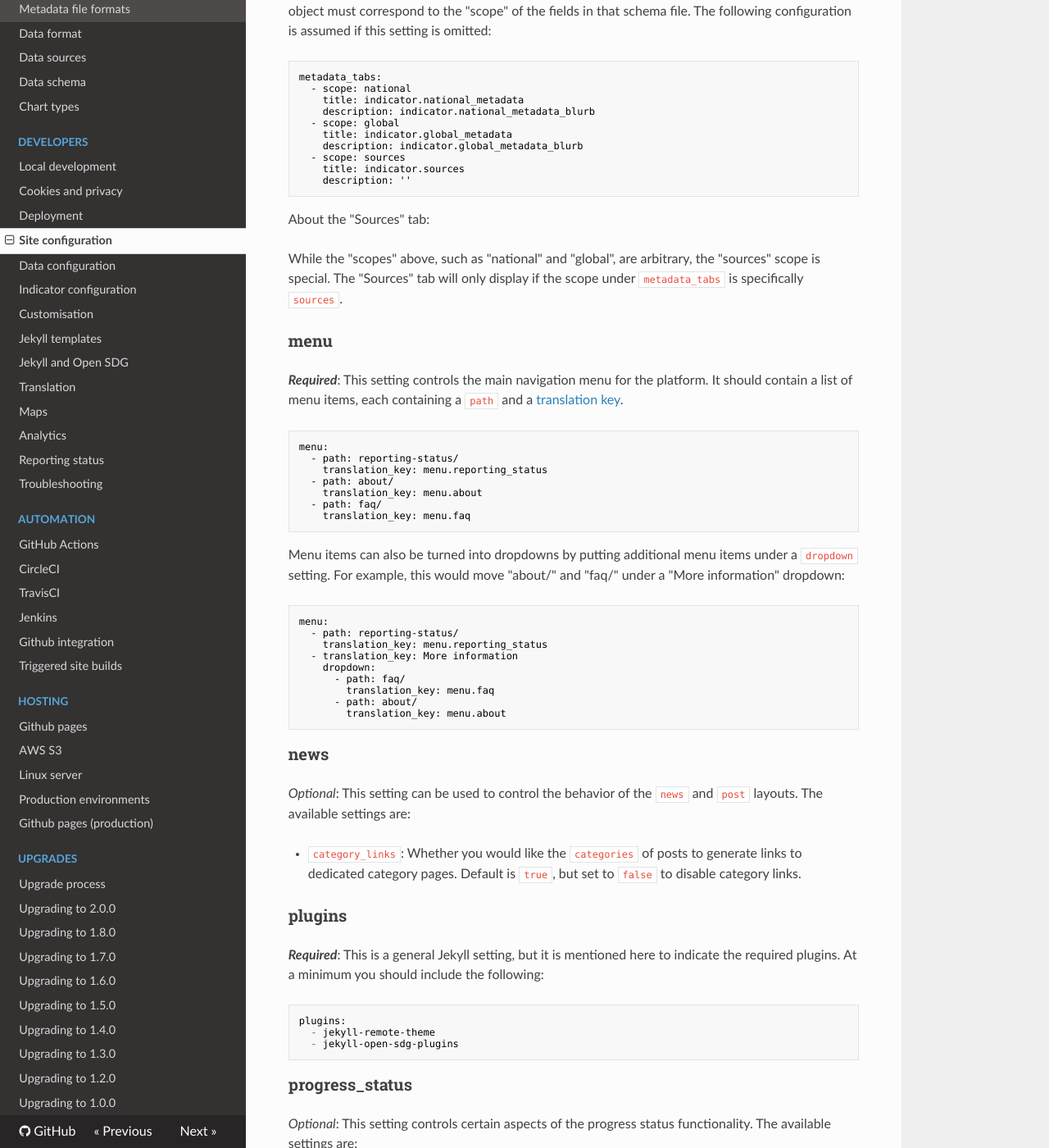
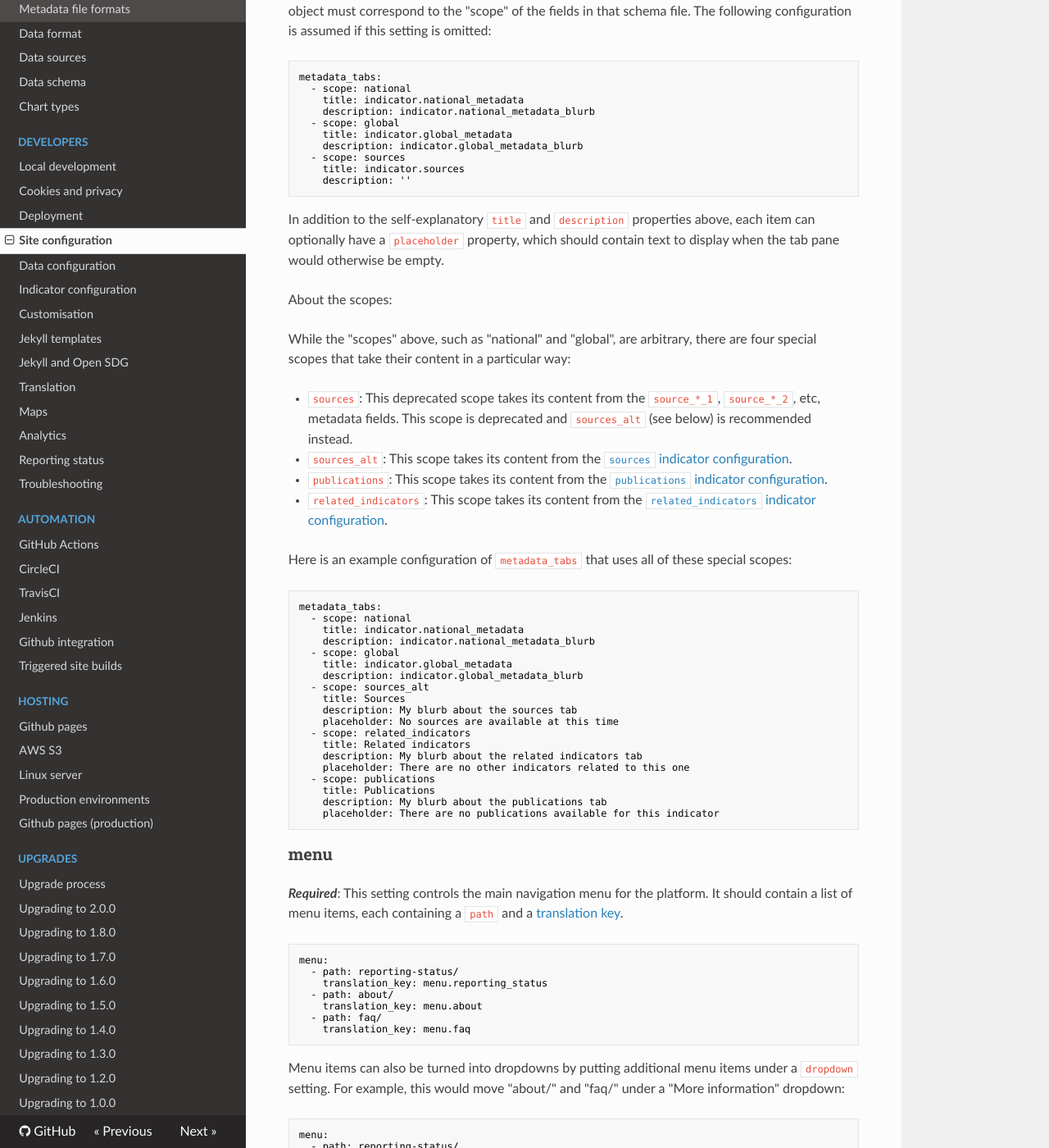
Before and after one commit to open-sdg/open-sdg, an MkDocs documentation site: the page built from docs/configuration.md, in a window 1280 px wide and 1400 px high, scrolled down 17197 px. Shown: the whole window at 82% size. Built offline with MkDocs 1.6.1, drawn with Linux system fonts in a browser that asks for light colours; nearby versions of some CDN libraries.

Commit message:
Documentation

````diff
--- a/docs/configuration.md
+++ b/docs/configuration.md
@@ -707,9 +707,40 @@ metadata_tabs:
     description: ''
 ```
 
-About the "Sources" tab:
+In addition to the self-explanatory `title` and `description` properties above, each item can optionally have a `placeholder` property, which should contain text to display when the tab pane would otherwise be empty.
 
-While the "scopes" above, such as "national" and "global", are arbitrary, the "sources" scope is special. The "Sources" tab will only display if the scope under `metadata_tabs` is specifically `sources`.
+About the scopes:
+
+While the "scopes" above, such as "national" and "global", are arbitrary, there are four special scopes that take their content in a particular way:
+
+* `sources`: This deprecated scope takes its content from the `source_*_1`, `source_*_2`, etc, metadata fields. This scope is deprecated and `sources_alt` (see below) is recommended instead.
+* `sources_alt`: This scope takes its content from the [`sources` indicator configuration](indicator-configuration.md#sources).
+* `publications`: This scope takes its content from the [`publications` indicator configuration](indicator-configuration.md#publications).
+* `related_indicators`: This scope takes its content from the [`related_indicators` indicator configuration](indicator-configuration.md#related_indicators).
+
+Here is an example configuration of `metadata_tabs` that uses all of these special scopes:
+
+```nohighlight
+metadata_tabs:
+  - scope: national
+    title: indicator.national_metadata
+    description: indicator.national_metadata_blurb
+  - scope: global
+    title: indicator.global_metadata
+    description: indicator.global_metadata_blurb
+  - scope: sources_alt
+    title: Sources
+    description: My blurb about the sources tab
+    placeholder: No sources are available at this time
+  - scope: related_indicators
+    title: Related indicators
+    description: My blurb about the related indicators tab
+    placeholder: There are no other indicators related to this one
+  - scope: publications
+    title: Publications
+    description: My blurb about the publications tab
+    placeholder: There are no publications available for this indicator
+```
 
 ### menu
 
````
Also changed, not shown: docs/indicator-configuration.md (+4 -2 lines).
